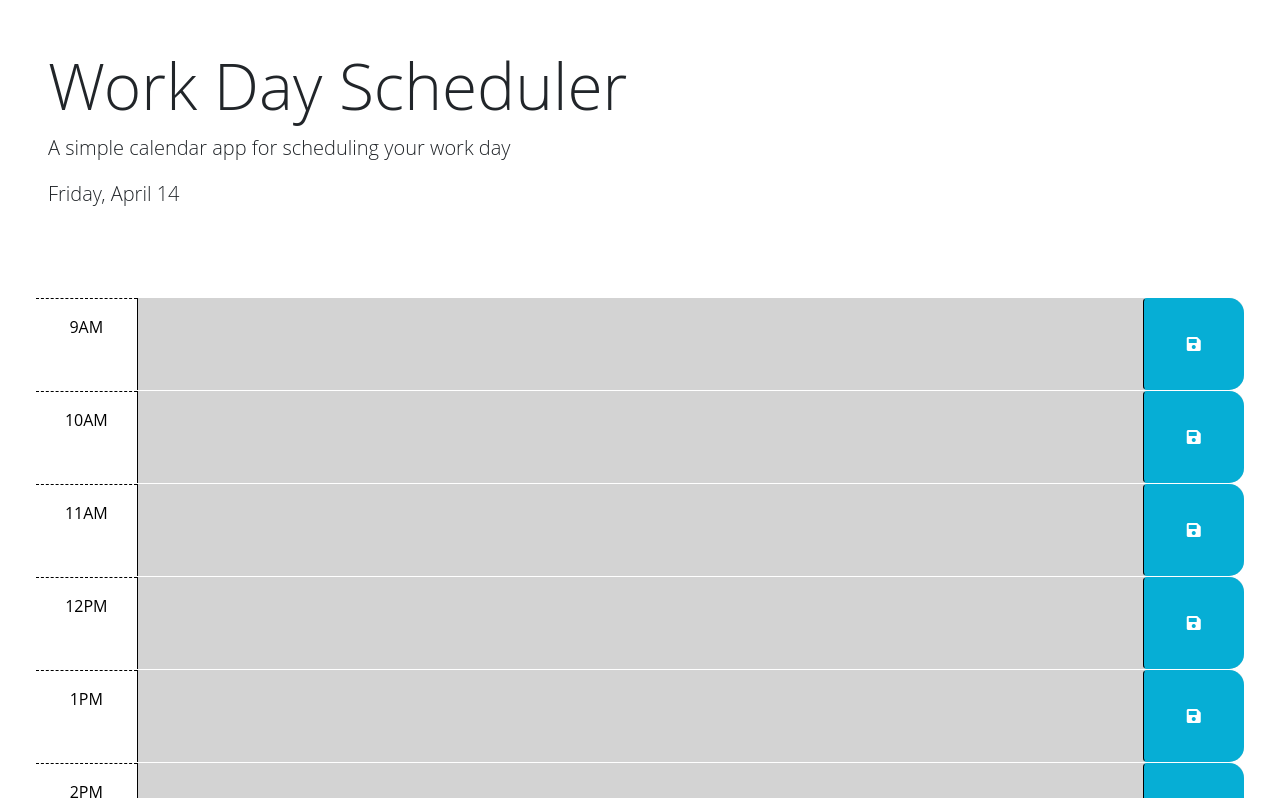
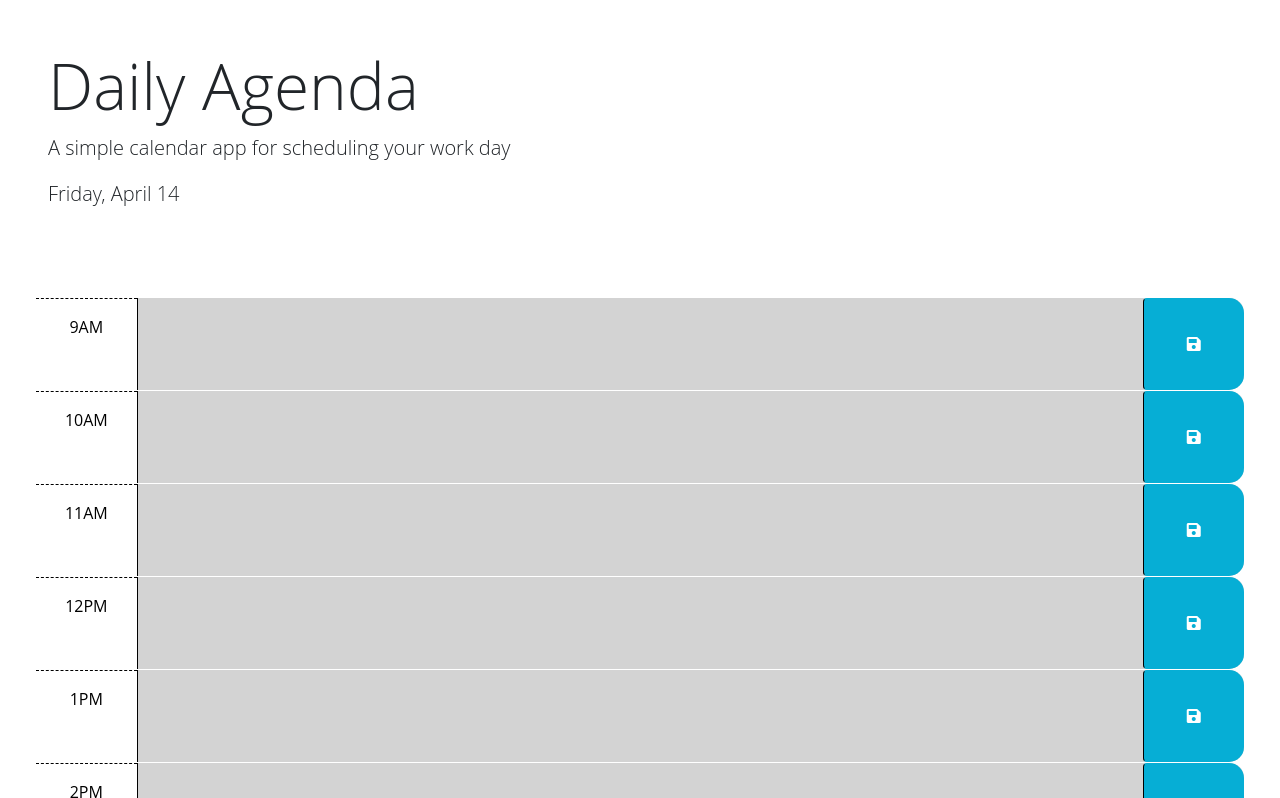
Before and after one commit to maria-ciovacco-juarez/daily-agenda, a plain HTML site: page Develop/index.html in a window 1280 px wide. Shown: the top 798 px of the page. Drawn offline with nearby package versions, Linux system fonts and the light colour scheme.

Commit message:
changed title

```diff
--- a/Develop/index.html
+++ b/Develop/index.html
@@ -16,7 +16,7 @@
 
 <body>
   <header class="p-5 mb-4">
-    <h1 class="display-3">Work Day Scheduler</h1>
+    <h1 class="display-3">Daily Agenda</h1>
     <p class="lead">A simple calendar app for scheduling your work day</p>
     <p id="currentDay" class="lead"></p>
   </header>
```
